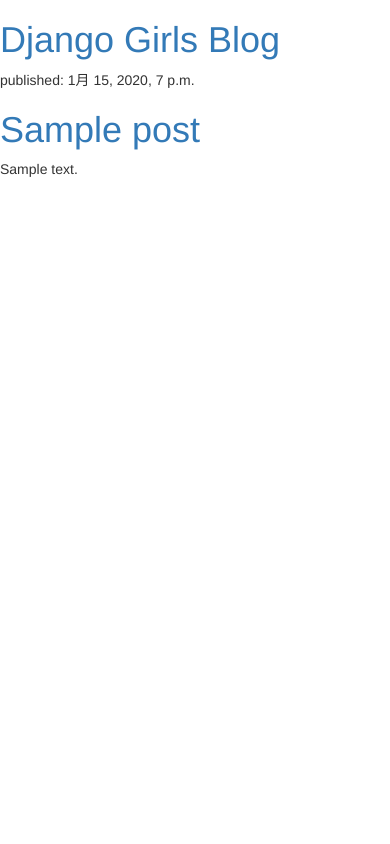
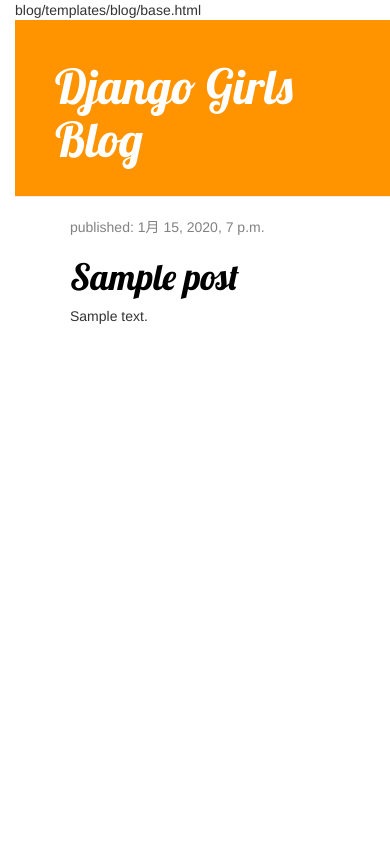
Before and after one commit to tkimura0911/django-, a Django app: template blog/templates/blog/post_list.html in a window 390 px wide. Run offline with Django 3.2, Linux system fonts and the light colour scheme; the template is opened without the code that fills it: values that come from a table or form of the project are taken from there, others are empty; tables that the repository leaves empty hold one stand-in row (values such as "Sample post"); some libraries are stand-ins or nearby versions.

Commit message:
Added view and template for detailed blog post as well as CSS for the site.

```diff
--- a/blog/static/css/blog.css
+++ b/blog/static/css/blog.css
@@ -6,3 +6,50 @@
 body {
 	padding-left: 15px;
 }
+
+.page-header {
+    background-color: #ff9400;
+    margin-top: 0;
+    padding: 20px 20px 20px 40px;
+}
+
+.page-header h1, .page-header h1 a, .page-header h1 a:visited, .page-header h1 a:active {
+    color: #ffffff;
+    font-size: 36pt;
+    text-decoration: none;
+}
+
+.content {
+    margin-left: 40px;
+}
+
+h1, h2, h3, h4 {
+    font-family: 'Lobster', cursive;
+}
+
+.date {
+    color: #828282;
+}
+
+.save {
+    float: right;
+}
+
+.post-form textarea, .post-form input {
+    width: 100%;
+}
+
+.top-menu, .top-menu:hover, .top-menu:visited {
+    color: #ffffff;
+    float: right;
+    font-size: 26pt;
+    margin-right: 20px;
+}
+
+.post {
+    margin-bottom: 70px;
+}
+
+.post h1 a, .post h1 a:visited {
+    color: #000000;
+}
--- /dev/null
+++ b/blog/templates/blog/base.html
@@ -0,0 +1,24 @@
+{% load static %}
+<html>
+    <head>
+        <title>Django Girls blog</title>
+        <link rel="stylesheet" href="//maxcdn.bootstrapcdn.com/bootstrap/3.2.0/css/bootstrap.min.css">
+        <link rel="stylesheet" href="//maxcdn.bootstrapcdn.com/bootstrap/3.2.0/css/bootstrap-theme.min.css">
+        <link href='//fonts.googleapis.com/css?family=Lobster&subset=latin,latin-ext' rel='stylesheet' type='text/css'>
+        <link rel="stylesheet" href="{% static 'css/blog.css' %}">
+    </head>
+blog/templates/blog/base.html
+	<body>
+	    <div class="page-header">
+	        <h1><a href="/">Django Girls Blog</a></h1>
+	    </div>
+	    <div class="content container">
+	        <div class="row">
+	            <div class="col-md-8">
+	            {% block content %}
+	            {% endblock %}
+	            </div>
+	        </div>
+	    </div>
+	</body>
+</html>
--- a/blog/templates/blog/post_list.html
+++ b/blog/templates/blog/post_list.html
@@ -1,25 +1,13 @@
-{% load static %}
+{% extends 'blog/base.html' %}
 
-<html>
-    <head>
-    	<link rel="stylesheet" href="//maxcdn.bootstrapcdn.com/bootstrap/3.2.0/css/bootstrap.min.css">
-    	<link rel="stylesheet" href="//maxcdn.bootstrapcdn.com/bootstrap/3.2.0/css/bootstrap-theme.min.css">
-    	<!-- <link rel="stylesheet" href="//fonts.googleapis.com/css?family=Lobster&subset=latin,latin-ext" type="text/css"> -->
-    	<link href="https://fonts.googleapis.com/css?family=Lobster&display=swap&subset=cyrillic-ext,latin-ext,vietnamese" rel="stylesheet">
-    	<!-- <link href="https://fonts.googleapis.com/css?family=Lobster&display=swap" rel="stylesheet"> -->
-        <title>Django Girls blog</title>
-    </head>
-    <body>
-        <div>
-            <h1><a href="/">Django Girls Blog</a></h1>
-        </div>
-
-		{% for post in posts %}
-			<div>
+{% block content %}
+	{% for post in posts %}
+		<div class="post">
+			<div class="date">
 				<p>published: {{ post.published_date }}</p>
-				<h1><a href="">{{ post.title }}</a></h1>
-				<p>{{ post.text|linebreaksbr }}</p>
 			</div>
-		{% endfor %}
-    </body>
-</html>
+			<h1><a href="{% url 'post_detail' pk=post.pk %}">{{ post.title }}</a></h1>
+			<p>{{ post.text|linebreaksbr }}</p>
+		</div>
+	{% endfor %}
+{% endblock %}
--- a/blog/urls.py
+++ b/blog/urls.py
@@ -3,4 +3,5 @@
 
 urlpatterns = [
     path('', views.post_list, name='post_list'),
+    path('post/<int:pk>/', views.post_detail, name='post_detail'),
 ]
--- a/blog/views.py
+++ b/blog/views.py
@@ -1,4 +1,4 @@
-from django.shortcuts import render
+from django.shortcuts import render, get_object_or_404
 from django.utils import timezone
 from .models import Post
 
@@ -7,3 +7,7 @@
 def post_list(request):
 	posts = Post.objects.filter(published_date__lte=timezone.now()).order_by('published_date')
 	return render(request, 'blog/post_list.html', {'posts': posts})
+
+def post_detail(request, pk):
+	post = get_object_or_404(Post, pk=pk)
+	return render(request, 'blog/post_detail.html', {'post': post})
```
Also changed, not shown: blog/templates/blog/post_detail.html (added, +13 -0 lines).
